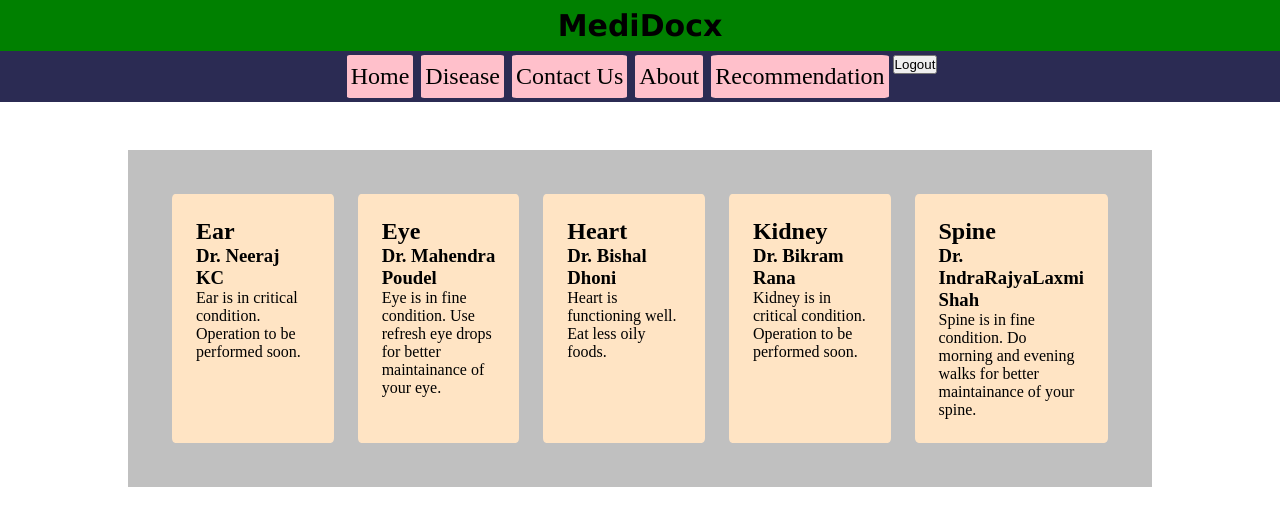
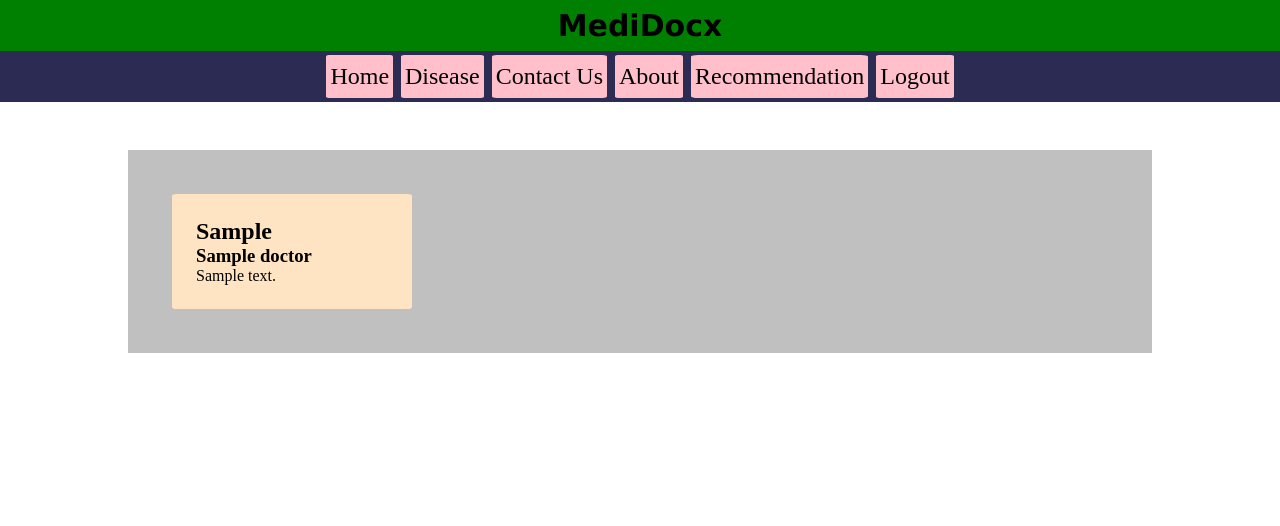
Before and after one commit to koiralabishal/MinorProject-I-MediDocX-, a PHP site: page /dashboard/dashboard.php in a window 1280 px wide. Shown: the top 526 px of the page. Run offline with PHP 8.4, Linux system fonts and the light colour scheme; the visitor is signed in with stand-in values (Sample User, id 1); tables that the repository leaves empty or names only in its code hold one stand-in row (values such as "Sample post").

Commit message:
Modified the project by Bishal Koirala 3

```diff
--- a/dashboard.php
+++ b/dashboard.php
@@ -4,6 +4,36 @@ session_start();
 if (!isset($_SESSION['email'])) {
   header("location: index.php");
   exit();
+}
+
+
+include 'connection.php';
+
+// Get the email of the logged-in user
+$email = $_SESSION['email'];
+
+// Query to retrieve information about the logged-in doctor
+$sql = "SELECT * FROM doctor WHERE email = '{$email}'";
+$result_doctor = mysqli_query($conn, $sql);
+
+//Query to retrieve information about doctor
+$sql1 = "SELECT * FROM hospital WHERE email = '{$email}'";
+$result_doctor1 = mysqli_query($conn, $sql1);
+// Check if the query returned a result
+if (mysqli_num_rows($result_doctor) > 0) {
+  // Fetch the data of the logged-in doctor
+  $doctor_data = mysqli_fetch_assoc($result_doctor);
+  $is_doctor = true;
+} else {
+  $is_doctor = false;
+}
+
+if (mysqli_num_rows($result_doctor1) > 0) {
+  $doctor_data1 = mysqli_fetch_assoc($result_doctor1);
+  $is_doctor1 = true;
+} else {
+
+  $is_doctor1 = false;
 }
 ?>
 
@@ -102,21 +132,32 @@ if (!isset($_SESSION['email'])) {
       <li>Contact Us</li>
       <li>About</li>
       <li>Recommendation</li>
-      <a href="logout.php"><button>Logout</button></a>
+      <li><a href="logout.php" style="text-decoration:none; color: black;">Logout</a></li>
     </ul>
   </nav>
+  <div id="container">
+    <?php if ($is_doctor || $is_doctor1) { ?>
 
-  <div id="container">
+
       <div class="items" id="item-1">
-      <h2>Ear</h2>
-      <h3>Dr. Neeraj KC</h3>
-      Ear is in critical condition. Operation to be performed soon.
+        <h2>
+          <?php echo $doctor_data1['specialization']; ?>
+        </h2>
+        <h3>
+          <?php echo $doctor_data['name']; ?>
+        </h3>
+        <?php echo $doctor_data1['description']; ?>
       </div>
+
+
+    <?php } else { ?>
       <div class="items" id="item-2">
-      <h2>Eye</h2>
-      <h3>Dr. Mahendra Poudel</h3>
-      Eye is in fine condition. Use refresh eye drops for better maintainance
-      of your eye.
+        <h2>Nose</h2>
+        <h3>
+          Dr. Mahendra Poudel
+        </h3>
+        Nose is in fine condition. Drink hot water for better maintainance
+        of your nose.
       </div>
       <div class="items" id="item-3">
         <h2>Heart</h2>
@@ -134,7 +175,11 @@ if (!isset($_SESSION['email'])) {
         Spine is in fine condition. Do morning and evening walks for better
         maintainance of your spine.
       </div>
+
+    <?php } ?>
+
   </div>
+
 </body>
 
 </html>
```
Also changed, not shown: custom-sweertalert.css (added, +33 -0 lines), loginForm.php (+12 -14 lines), signupForm.php (+31 -8 lines), Untitled-1.txt (added), script.js (line endings or trailing spaces), test.php (added). Lines whose indentation alone changed are shown as unchanged.
